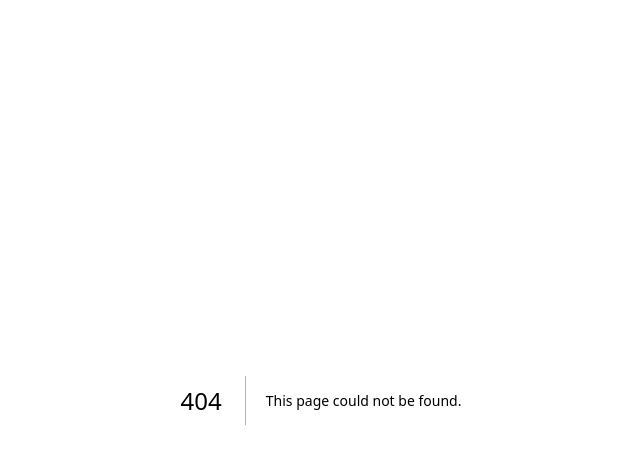
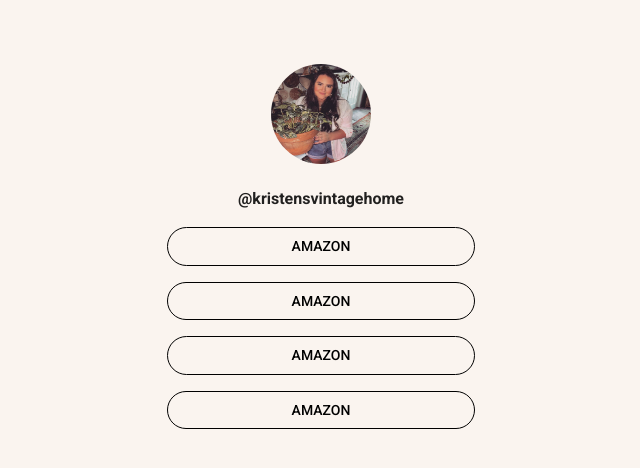
Before and after one commit to jordankimsey/kristen_landing_page, a Next.js app: page /links in a window 1280 px wide. Before the commit this address had no page. Shown: the top 468 px of the page, without its empty margins (319-959 px from the left). Built offline with nearby package versions, Linux system fonts and the light colour scheme.

Commit message:
Kristen's site

```diff
--- /dev/null
+++ b/components/LinkButton.tsx
@@ -0,0 +1,22 @@
+import { Button } from '@mui/material';
+import React from 'react';
+
+const LinkButton = ({ url, text }: { url: string; text: string }) => {
+  return (
+    <Button
+      sx={{
+        borderRadius: '20px',
+        mt: 2,
+        color: 'black',
+        border: '0.1px solid black',
+      }}
+      fullWidth
+    >
+      <a href={url} target='_blank' rel='noreferrer noopener'>
+        {text}
+      </a>
+    </Button>
+  );
+};
+
+export default LinkButton;
--- a/package.json
+++ b/package.json
@@ -9,6 +9,12 @@
     "lint": "next lint"
   },
   "dependencies": {
+    "@emotion/react": "^11.10.5",
+    "@emotion/styled": "^11.10.5",
+    "@fontsource/roboto": "^4.5.8",
+    "@mui/icons-material": "^5.10.14",
+    "@mui/material": "^5.10.14",
+    "@next/font": "^13.0.4",
     "@types/node": "18.11.9",
     "@types/react": "18.0.25",
     "@types/react-dom": "18.0.9",
--- a/pages/_app.tsx
+++ b/pages/_app.tsx
@@ -1,6 +1,17 @@
-import '../styles/globals.css'
-import type { AppProps } from 'next/app'
+import '../styles/globals.css';
+import type { AppProps } from 'next/app';
+import { ThemeProvider } from '@emotion/react';
+import { CssBaseline } from '@mui/material';
+import theme from '../theme';
 
 export default function App({ Component, pageProps }: AppProps) {
-  return <Component {...pageProps} />
+  return (
+    <>
+      <ThemeProvider theme={theme}>
+        {/* CssBaseline kickstart an elegant, consistent, and simple baseline to build upon. */}
+        <CssBaseline />
+        <Component {...pageProps} />
+      </ThemeProvider>
+    </>
+  );
 }
--- /dev/null
+++ b/pages/links/index.tsx
@@ -0,0 +1,42 @@
+import { Box, Link, Typography, Button } from '@mui/material';
+import React from 'react';
+import Image from 'next/image';
+import LinkButton from '../../components/LinkButton';
+
+const index = () => {
+  return (
+    <Box
+      sx={{
+        display: 'flex',
+        flexDirection: 'column',
+        alignItems: 'center',
+        minHeight: '100vh',
+        pt: 8,
+        px: 2,
+        backgroundColor: '#faf4ef',
+      }}
+    >
+      <Box
+        maxWidth='md'
+        sx={{textAlign: 'center'}}
+      >
+        <Image
+          src={'/profile_pic.jpg'}
+          alt={'profile-picture'}
+          width={100}
+          height={100}
+          style={{ borderRadius: '50%' }}
+        />
+        <Typography sx={{ pt: 2, fontWeight: 'bold' }}>
+          @kristensvintagehome
+        </Typography>
+        <LinkButton text='Amazon' url='https://www.amazon.com' />
+        <LinkButton text='Amazon' url='https://www.amazon.com' />
+        <LinkButton text='Amazon' url='https://www.amazon.com' />
+        <LinkButton text='Amazon' url='https://www.amazon.com' />
+      </Box>
+    </Box>
+  );
+};
+
+export default index;
--- a/styles/Home.module.css
+++ b/styles/Home.module.css
@@ -1,5 +1,6 @@
 .container {
   padding: 0 2rem;
+  background-color: #faf4ef;
 }
 
 .main {
@@ -8,7 +9,6 @@
   flex: 1;
   display: flex;
   flex-direction: column;
-  justify-content: center;
   align-items: center;
 }
 
--- /dev/null
+++ b/theme.ts
@@ -0,0 +1,30 @@
+import { Roboto } from '@next/font/google';
+import { createTheme } from '@mui/material/styles';
+import { red } from '@mui/material/colors';
+
+export const roboto = Roboto({
+  weight: ['300', '400', '500', '700'],
+  subsets: ['latin'],
+  display: 'swap',
+  fallback: ['Helvetica', 'Arial', 'sans-serif'],
+});
+
+// Create a theme instance.
+const theme = createTheme({
+  palette: {
+    primary: {
+      main: '#556cd6',
+    },
+    secondary: {
+      main: '#19857b',
+    },
+    error: {
+      main: red.A400,
+    },
+  },
+  typography: {
+    fontFamily: roboto.style.fontFamily,
+  },
+});
+
+export default theme;
```
Also changed, not shown: pages/index.tsx (+9 -61 lines), public/profile_pic.jpg (added), 1 other file (tests, documents, lock files or other folders).
